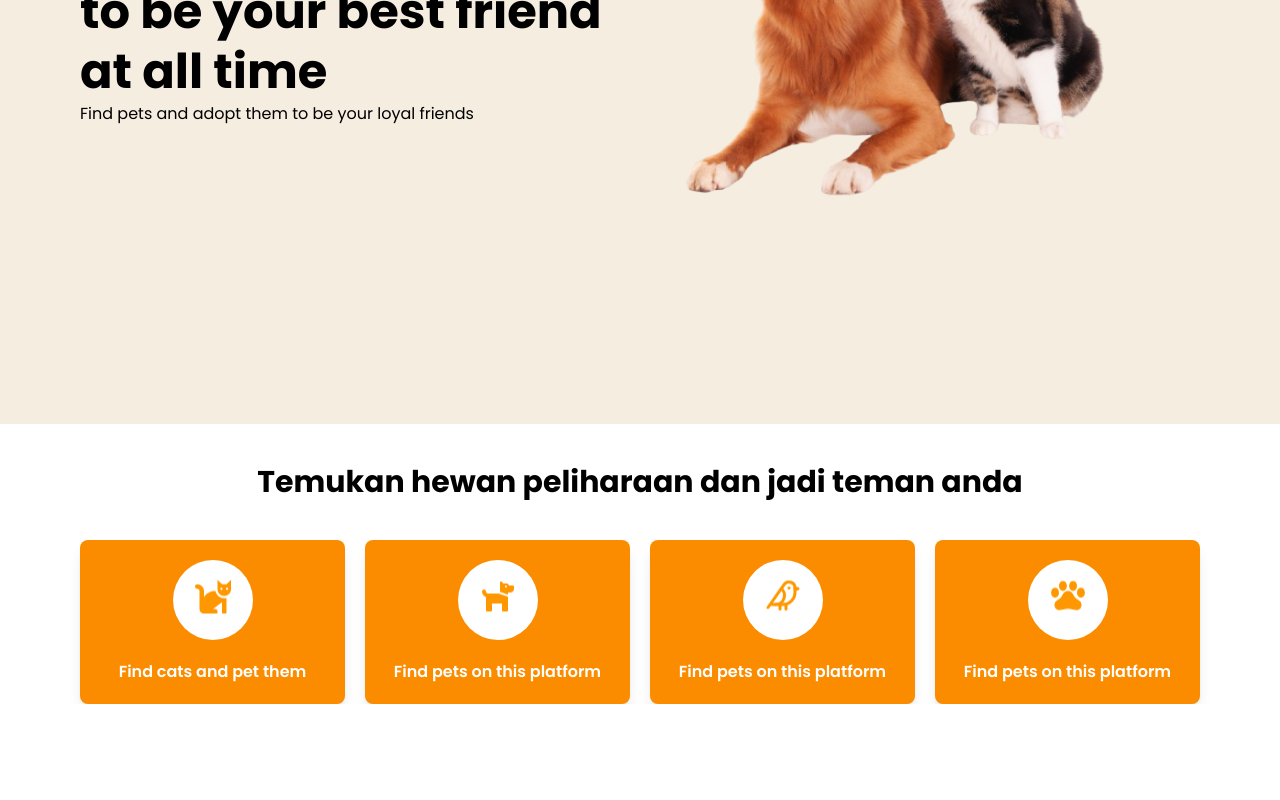
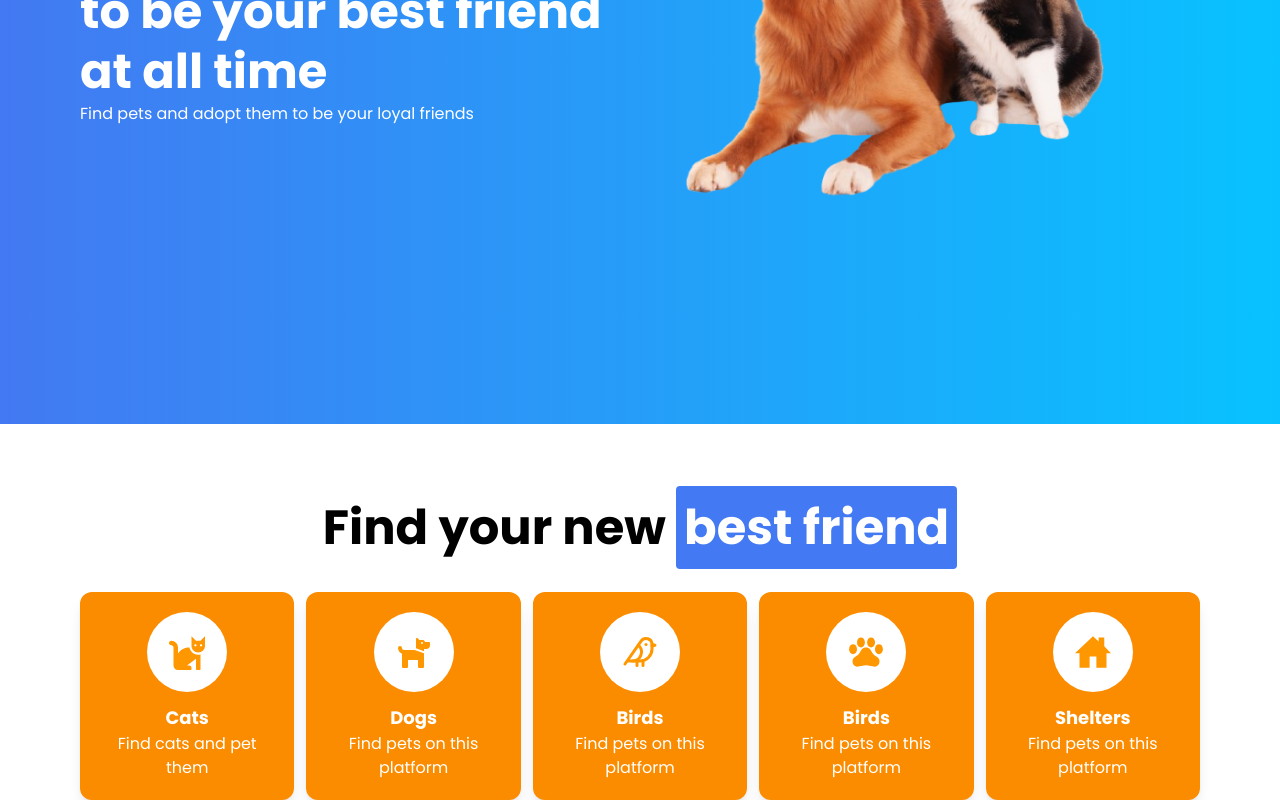
Before and after one commit to dimasbp17/pet-hope, a React (Vite) app: page / in a window 1280 px wide. Shown: the part 448-1248 px from the top of the page. Before the commit the page ends 1152 px from the top, so only its background shows below. Built offline with nearby package versions, Linux system fonts and the light colour scheme.

Commit message:
update:menu

```diff
--- a/src/components/Navbar.tsx
+++ b/src/components/Navbar.tsx
@@ -3,7 +3,7 @@ import { Link } from 'react-router-dom';
 const Navbar: React.FC = () => {
   return (
     <>
-      <div className="top-0 w-full px-4 py-5 bg-transparent text-text font-poppins lg:px-20 md:px-10">
+      <div className="top-0 w-full px-4 py-5 bg-[#000957]  text-white font-poppins lg:px-20 md:px-10">
         <div className="flex items-center justify-between">
           <Link
             to={'/'}
--- a/src/components/card/CardMenu.tsx
+++ b/src/components/card/CardMenu.tsx
@@ -2,23 +2,26 @@ import { Link } from 'react-router-dom';
 
 interface CardMenuProps {
   icon: React.ElementType;
+  title: string;
   description: string;
   link: string;
 }
 
 const CardMenu: React.FC<CardMenuProps> = ({
   icon: Icon,
+  title,
   description,
   link,
 }) => {
   return (
     <>
       <Link to={link}>
-        <div className="flex flex-col items-center justify-center w-full p-5 text-white bg-orange-600 rounded-lg shadow-lg">
+        <div className="flex flex-col items-center justify-center w-full p-5 text-white bg-orange-600 shadow-lg rounded-xl">
           <div className="flex items-center justify-center text-orange-500 bg-white rounded-full size-20">
-            <Icon className="text-4xl text-orange-500 animate-bounce" />
+            <Icon className="text-4xl text-orange-500" />
           </div>
-          <h1 className="mt-5 font-semibold">{description}</h1>
+          <h1 className="mt-3 text-lg font-bold text-center">{title}</h1>
+          <h1 className="text-center">{description}</h1>
         </div>
       </Link>
     </>
--- a/src/data/constant/menuJumbotron.ts
+++ b/src/data/constant/menuJumbotron.ts
@@ -27,4 +27,11 @@ export const menuJumbotron = [
     icon: 'IoPawSharp',
     link: '/else',
   },
+  {
+    id: 5,
+    title: 'Shelters',
+    description: 'Find pets on this platform',
+    icon: 'IoHomeSharp',
+    link: '/else',
+  },
 ];
--- a/src/pages/home/Home.tsx
+++ b/src/pages/home/Home.tsx
@@ -3,7 +3,7 @@ import CardMenu from '../../components/card/CardMenu';
 import { menuJumbotron } from '../../data/constant/menuJumbotron';
 import { LuBird } from 'react-icons/lu';
 import { FaCat, FaDog } from 'react-icons/fa';
-import { IoPawSharp } from 'react-icons/io5';
+import { IoHomeSharp, IoPawSharp } from 'react-icons/io5';
 
 const Home = () => {
   const iconMap: Record<string, React.ElementType> = {
@@ -11,13 +11,14 @@ const Home = () => {
     FaDog: FaDog,
     LuBird: LuBird,
     IoPawSharp: IoPawSharp,
+    IoHomeSharp: IoHomeSharp,
   };
   return (
     <>
       <div className="w-full font-poppins ">
         <section>
-          <div className="grid items-center justify-center min-h-screen grid-cols-12 px-4 lg:px-20 bg-background">
-            <div className="col-span-6">
+          <div className="grid items-center justify-center min-h-screen grid-cols-12 px-4 lg:px-20 from-primary to-[#08C2FF] bg-gradient-to-r">
+            <div className="col-span-6 text-white">
               <h1 className="text-5xl font-bold leading-[60px]">
                 <span className="text-orange-500">Adopt</span> your pet,
                 <br /> to be your best friend <br /> at all time
@@ -32,17 +33,21 @@ const Home = () => {
             </div>
           </div>
         </section>
-        <section className="px-4 mt-10 lg:px-20">
-          <h1 className="mb-10 text-3xl font-bold text-center">
-            Temukan hewan peliharaan dan jadi teman anda
+        <section className="px-4 mt-20 lg:px-20">
+          <h1 className="mb-10 text-5xl font-bold text-center">
+            Find your new{' '}
+            <span className="p-2 text-white rounded bg-primary">
+              best friend
+            </span>
           </h1>
-          <div className="grid w-full grid-cols-2 gap-5 lg:grid-cols-4">
+          <div className="grid w-full grid-cols-2 gap-3 lg:grid-cols-5">
             {menuJumbotron.map((menu) => {
               const IconComponent = iconMap[menu.icon];
               return (
                 <CardMenu
                   key={menu.id}
                   icon={IconComponent}
+                  title={menu.title}
                   description={menu.description}
                   link={menu.link}
                 />
--- a/tailwind.config.js
+++ b/tailwind.config.js
@@ -6,7 +6,8 @@ module.exports = withMT({
   theme: {
     extend: {
       colors: {
-        primary: '#6A994E',
+        // primary: '#6A994E',
+        primary: '#4379F2',
         secondary: '#D9CAB3',
         background: '#F4EDE0',
         text: '#2E4A28',
```
